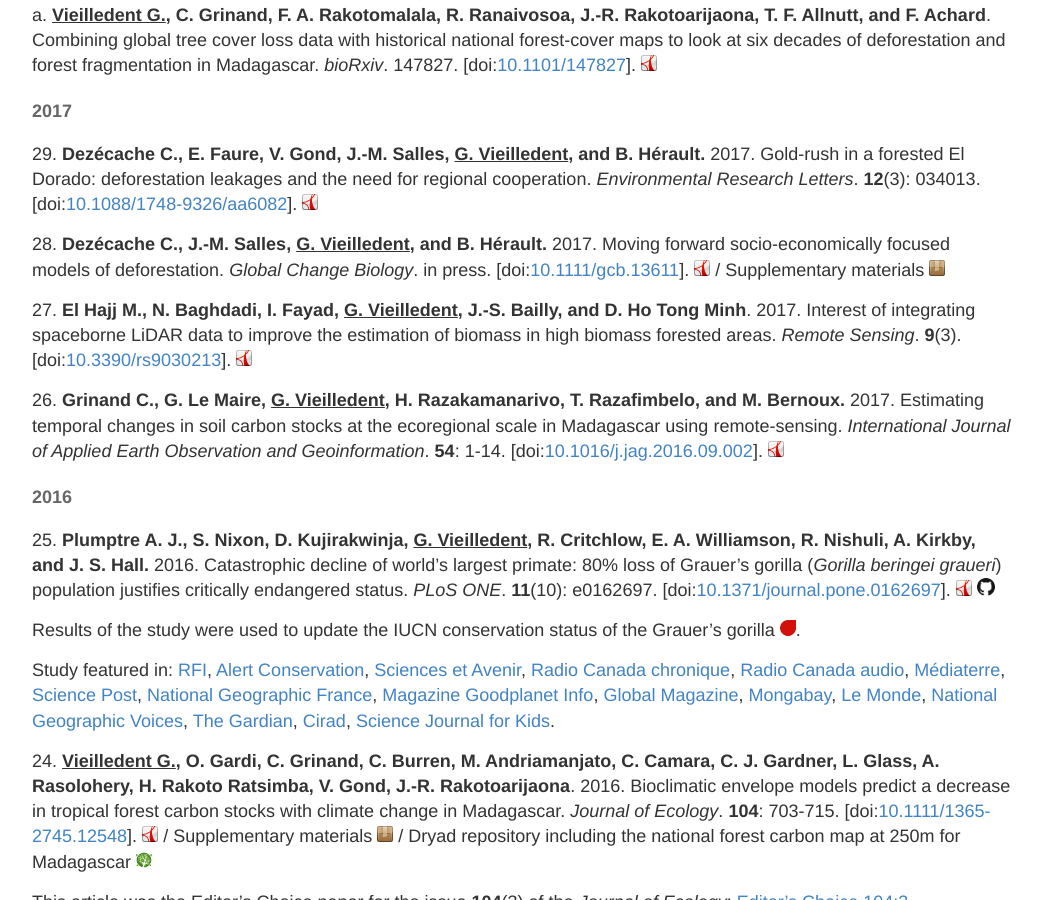
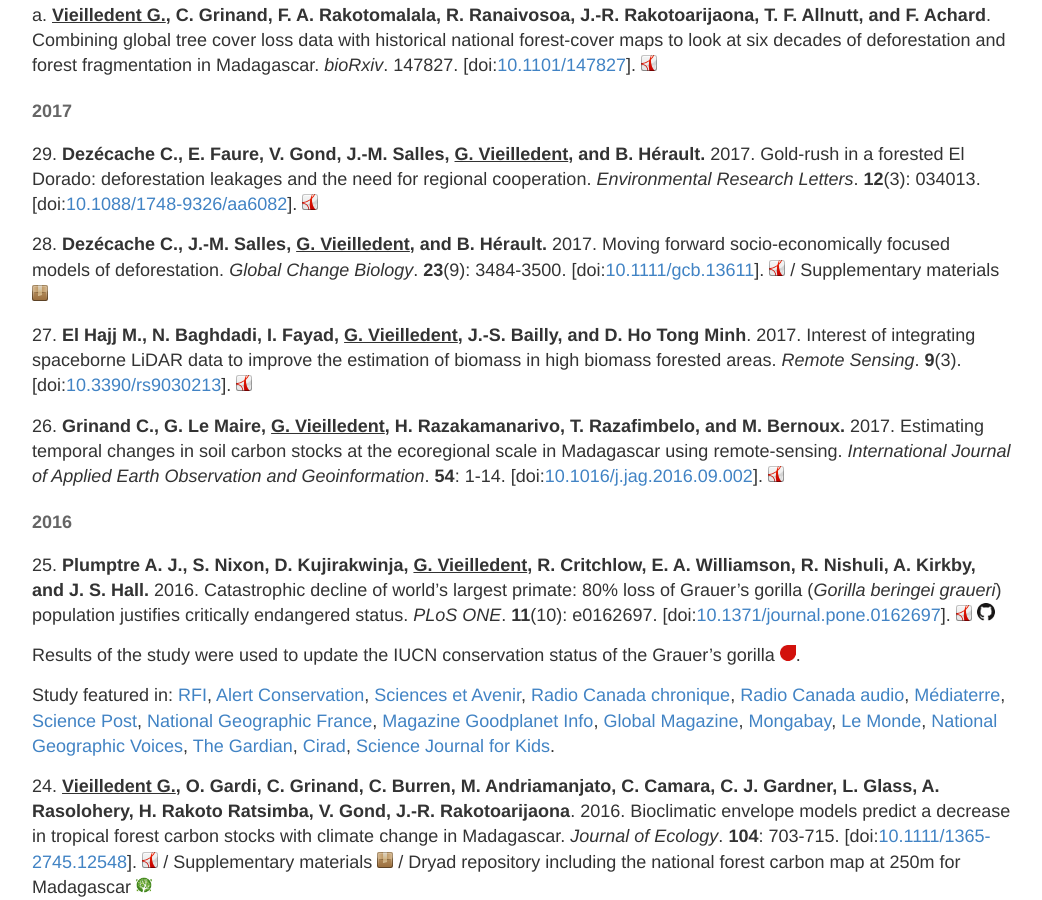
Before and after one commit to ghislainv/ghislainv.github.io, a Jekyll site: the page built from publications.md, in a window 1280 px wide and 900 px high, scrolled down 978 px. Shown: the whole window, without its empty margins (118-1160 px from the left). Built offline with Jekyll 4.4.1, drawn with Linux system fonts in a browser that asks for light colours.

Commit message:
Add Dezecache2017

```diff
--- a/publications.md
+++ b/publications.md
@@ -35,7 +35,7 @@ a\. **<span style="text-decoration: underline;">Vieilledent G.</span>, C. Grinan
 \[doi:[10.1088/1748-9326/aa6082](https://doi.org/10.1088/1748-9326/aa6082)\].
 [![manuscript in pdf](/images/logos/logo-pdf.png "manuscript in pdf")](/publications/Dezecache2017-ERL.pdf)
 
-28\. **Dezécache C., J.-M. Salles, <span style="text-decoration: underline;">G. Vieilledent</span>, and B. Hérault.** 2017. Moving forward socio-economically focused models of deforestation. _Global Change Biology_. in press.
+28\. **Dezécache C., J.-M. Salles, <span style="text-decoration: underline;">G. Vieilledent</span>, and B. Hérault.** 2017. Moving forward socio-economically focused models of deforestation. _Global Change Biology_. **23**(9): 3484-3500.
 \[doi:[10.1111/gcb.13611](http://dx.doi.org/10.1111/gcb.13611)\].
 [![manuscript in pdf](/images/logos/logo-pdf.png "manuscript in pdf")](/publications/Dezecache2017-GCB.pdf) /
 Supplementary materials [![supplements](/images/logos/logo-zip.png "supplements")](/publications/Dezecache2017-GCB-SM.pdf)
```
Also changed, not shown: 1 other file.
